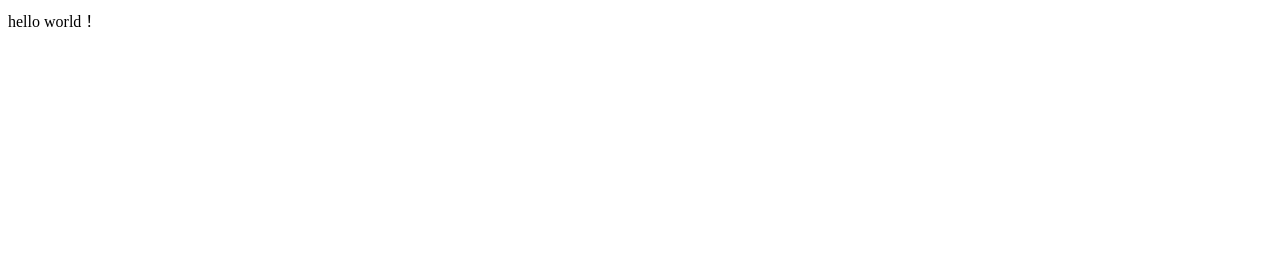
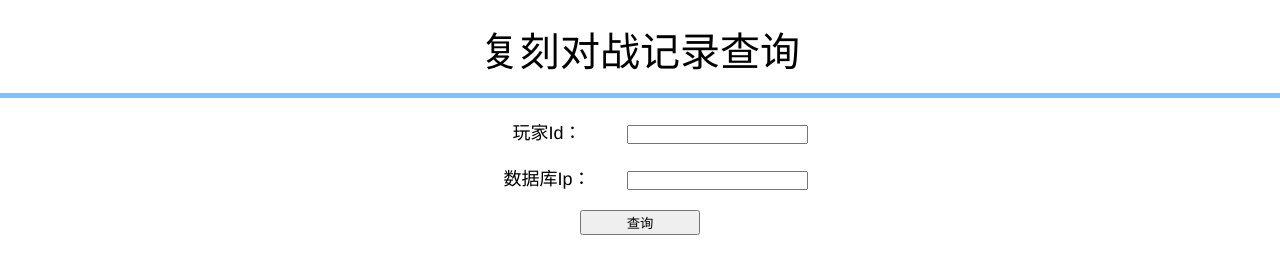
Before and after one commit to CnaLjb/pvpdata-playback, a website: page index.html in a window 1280 px wide. Drawn offline with nearby package versions, Linux system fonts and the light colour scheme.

Commit message:
添加页面显示和部分逻辑

```diff
--- a/app.ts
+++ b/app.ts
@@ -11,7 +11,7 @@ app.get('/', function (req:express.Request, res:express.Response) {
 })
 
 app.get("/playback/getEnemyUserId",routMd.getEnemyUserId);
-
+app.get("/playback/getPvplist",routMd.getPvplist);
 
 
 var server = app.listen(8081, function () {
--- a/index.html
+++ b/index.html
@@ -1,9 +1,32 @@
 <!doctype html>
 <html>
   <head>
-    <title></title>
+    <title>pvp对战记录回放</title>
+    <link rel="stylesheet" href="style.css" type="text/css" />
   </head>
   <body>
-            hello world！
+      <div class="wrap">
+          <div class="wrap-title">复刻对战记录查询</div>
+          <div class="cut-off"></div>
+          <div class="content">
+            <div>
+              <div class="item">
+                <span>
+                  玩家Id：
+                </span>
+                <input id="userId"/>
+              </div>
+              <div class="item">
+                <span>
+                  数据库Ip：
+                </span>
+                <input id="ip"/>
+              </div>
+            </div>
+            <button id="findRecord">查询</button>
+          </div>
+      </div>
+      <script src="http://code.jquery.com/jquery-1.11.1.js"></script>
+      <script src="js/index.js"></script>
   </body>
 </html>
--- /dev/null
+++ b/public/style.css
@@ -0,0 +1,34 @@
+* { margin: 0; padding: 0; box-sizing: border-box; }
+body { font: 18px Helvetica, Arial; }
+.wrap{
+    text-align:center;
+    padding-top: 20px;
+}
+.wrap-title{
+    font-size: 40px;
+}
+.cut-off{
+    margin: 15px 0px;
+    height: 5px;
+    background-color: #7bc3fd;
+}
+.content{
+    text-align:center;
+}
+.content span{
+    display:inline-block;
+    width: 150px;
+    font-size: 18px;
+}
+.item{
+    margin: 20px 0px;
+}
+.check-btn{
+    width: 120px;
+    height: 40px;
+    background-color: #7bc3fd;
+}
+#findRecord{
+    width:120px;
+    height: 25px;
+}
```
Also changed, not shown: component/dbhelper.ts (+9 -4 lines), rout/playback.ts (+10 -0 lines), rout/rout.ts (+23 -1 lines), public/js/index.js (added), 1 other file.
